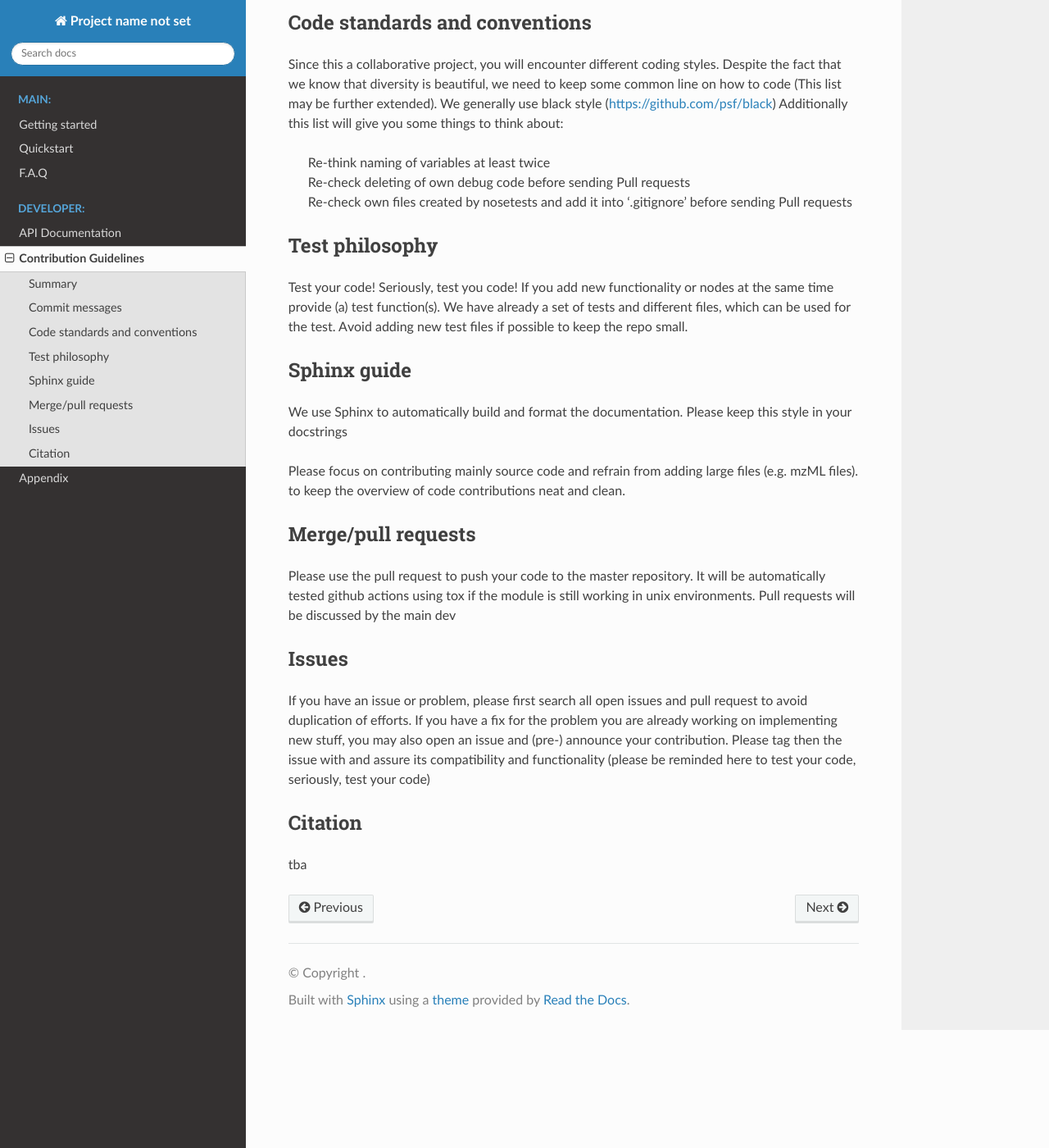
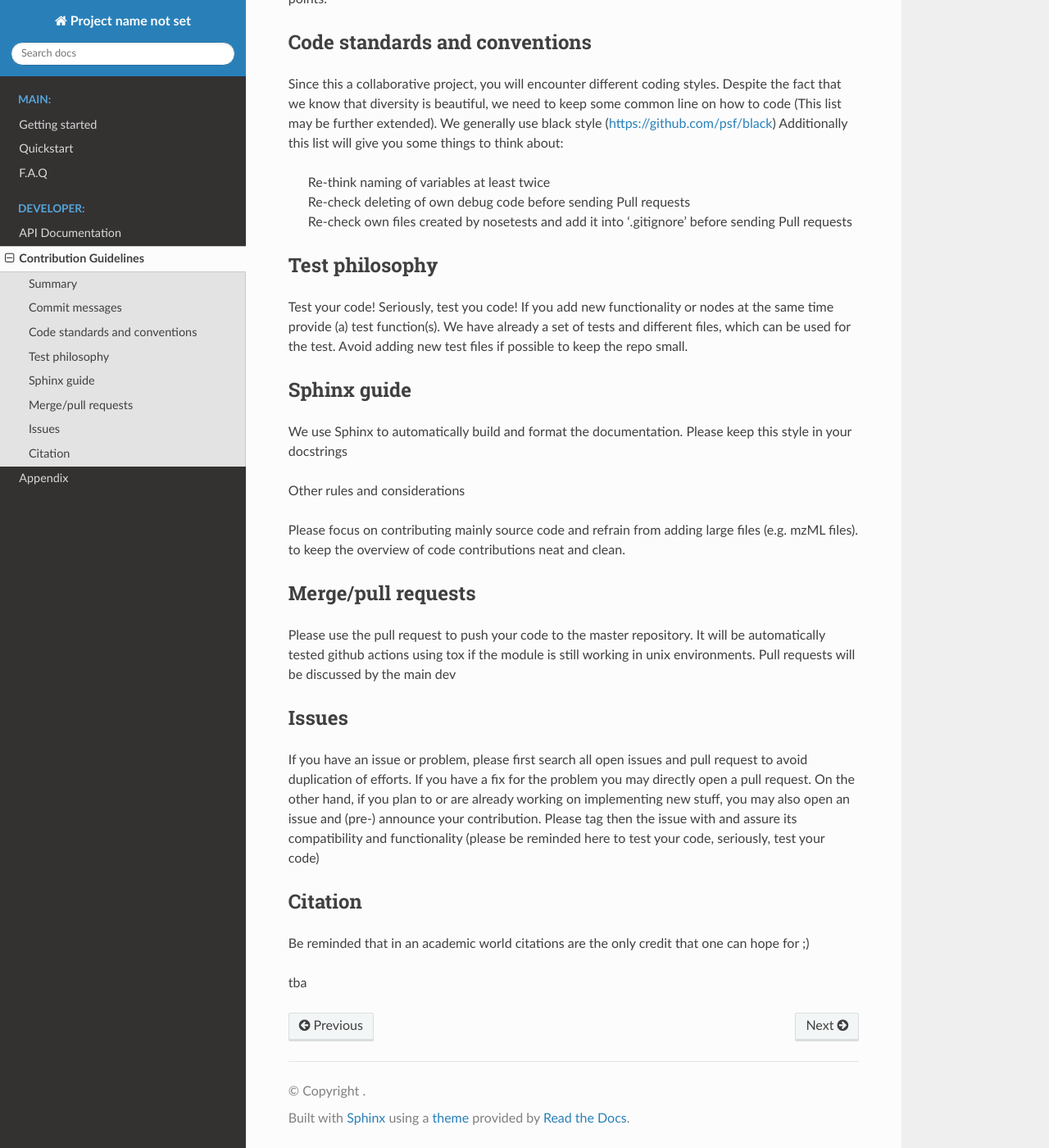
Before and after one commit to urgap/urgap, a Sphinx documentation site: the page built from docs/source/contributing.rst, in a window 1280 px wide and 1400 px high, scrolled down 549 px. Shown: the whole window at 82% size. Built offline with Sphinx 7.4.7 and the Read the Docs theme 2.0.0, drawn with Linux system fonts in a browser that asks for light colours; pages that are not in the unit, such as notebooks, are missing from menus; the version number could not be read and is left out; some of the changed text lies outside the part shown.

```diff
--- a/CONTRIBUTING.rst
+++ b/CONTRIBUTING.rst
@@ -20,6 +20,8 @@
 
 First of all, please be concise and as descriptive (explicit is better than
 implicit :) ) as possible. It is always
+documentation or example scripts etc. ). At the same time, please avoid
+unnecessarily long messages.
 If possible, always use a headline in your commit message and list all changes as bullet points.
 
 
@@ -53,6 +55,7 @@
 this style in your docstrings
 
 
+Other rules and considerations
 
 Please focus on contributing mainly source code and refrain from adding large files (e.g. mzML files).
 to keep the overview of code contributions neat and clean.
@@ -70,6 +73,7 @@
 
 If you have an issue or problem, please first search all open issues and pull
 request to avoid duplication of efforts. If you have a fix for the problem you
+may directly open a pull request. On the other hand, if you plan to or
 are already working on implementing new stuff, you may also open an issue and
 (pre-) announce your contribution. Please tag then the issue with
 and assure its compatibility and functionality (please be reminded here to test
@@ -79,5 +83,6 @@
 Citation
 ********
 
+Be reminded that in an academic world citations are the only credit that one can hope for ;)
 
 tba
--- a/docs/source/getting_started.rst
+++ b/docs/source/getting_started.rst
@@ -109,6 +109,7 @@
 
 .. code-block:: bash
 
+    docker run \
         -p 27017:27017 \
         -v ~/mongo/data:/data/db \
         mongo:latest
```
